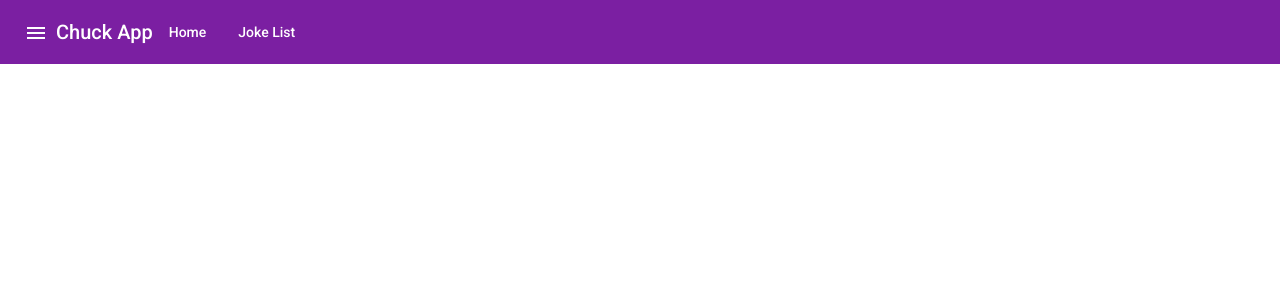
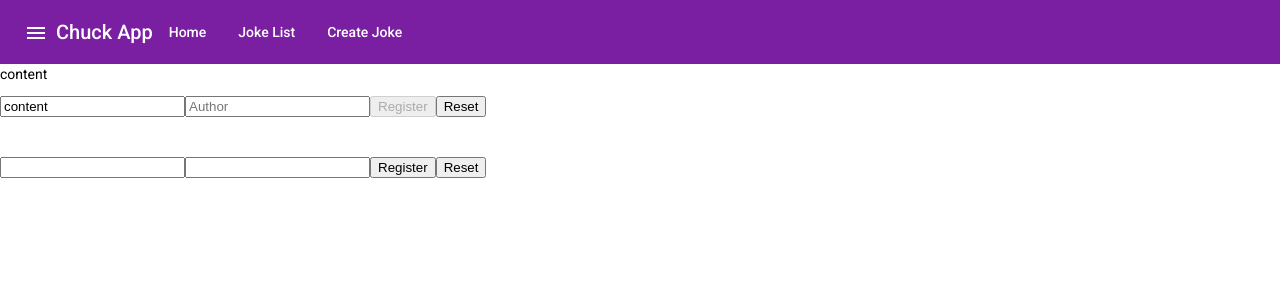
Before and after one commit to alexandruminzatanu/angular-intermediate-11-08-2022, an Angular app in the folder chuck-app/: page /create in a window 1280 px wide. Before the commit this address led to /. Shown: the top 300 px of the page. Built offline with nearby package versions, Linux system fonts and the light colour scheme.

Commit message:
added forms

```diff
--- a/chuck-app/src/app/app-routing.module.ts
+++ b/chuck-app/src/app/app-routing.module.ts
@@ -1,3 +1,4 @@
+import { JokeCreateComponent } from './joke-create/joke-create.component';
 import { NgModule } from '@angular/core';
 import { RouterModule, Routes } from '@angular/router';
 import { HomeProtectionGuard } from './home-protection.guard';
@@ -15,6 +16,10 @@ const routes: Routes = [
     component: LoginComponent
   },
   {
+    path: 'create',
+    component: JokeCreateComponent
+  },
+  {
     path: 'chuck-list',
     loadChildren: () => import('./chuck-list/chuck-list.module').then(m => m.ChuckListModule)
   },
--- a/chuck-app/src/app/app.component.html
+++ b/chuck-app/src/app/app.component.html
@@ -7,6 +7,8 @@
   <a mat-button routerLink="home">Home</a>
 
   <a mat-button routerLink="chuck-list">Joke List</a>
+
+  <a mat-button routerLink="create">Create Joke</a>
 </mat-toolbar>
 
 
--- /dev/null
+++ b/chuck-app/src/app/joke-create/joke-create.component.html
@@ -0,0 +1,48 @@
+<p> {{ joke }} </p>
+
+<!-- <input [ngModel]="joke" (ngModelChange)="jokeChange($event)"> -->
+
+<form #newJokeForm="ngForm" (ngSubmit)="onSubmit(newJokeForm)">
+    <input
+      type="text"
+      placeholder="Joke"
+      required
+      minlength="4"
+      [(ngModel)]="joke"
+      name="joke"
+      #writtenJoke="ngModel"
+    />
+    <div *ngIf="!writtenJoke.valid && writtenJoke.touched">Joke is required!</div>
+    <div *ngIf="writtenJoke.errors && writtenJoke.errors['minlength']">
+      Joke be at least 4 characters long.
+    </div>
+
+    <input
+      type="text"
+      placeholder="Author"
+      required
+      [(ngModel)]="author"
+      name="author"
+      #jokeAuthor="ngModel"
+    />
+    <div *ngIf="!jokeAuthor.valid && jokeAuthor.touched">Author is required!</div>
+
+    <button type="submit" [disabled]="!newJokeForm.form.valid">Register</button>
+    <button type="button" (click)="newJokeForm.reset()">Reset</button>
+  </form>
+  <br><br>
+
+  <form [formGroup]="formGroup" (ngSubmit)="onSubmitReactive()">
+    <input formControlName="joke">
+    <div *ngIf="!formGroup.controls['joke'].valid && formGroup.controls['joke'].touched">Joke is required!</div>
+    <div *ngIf="formGroup.controls['joke'].errors && formGroup.controls['joke'].errors['minlength']">
+      Joke be at least 4 characters long.
+    </div>
+
+    <input formControlName="author">
+    <div *ngIf="!formGroup.controls['author'].valid && formGroup.controls['author'].touched">Author is required!</div>
+    <div *ngIf="formGroup.controls['author'].errors && formGroup.controls['author'].errors['badAuthor']">Author must not be Bruce Lee! </div>
+
+    <button type="submit">Register</button>
+    <button type="button" (click)="resetForm()">Reset</button>
+  </form>
--- /dev/null
+++ b/chuck-app/src/app/joke-create/joke-create.component.ts
@@ -0,0 +1,53 @@
+import { Component, OnInit } from '@angular/core';
+import { AbstractControl, FormControl, FormGroup, ValidationErrors, ValidatorFn, Validators } from '@angular/forms';
+import { debounceTime } from 'rxjs';
+
+@Component({
+  selector: 'app-joke-create',
+  templateUrl: './joke-create.component.html',
+  styleUrls: ['./joke-create.component.scss'],
+})
+export class JokeCreateComponent implements OnInit {
+  joke: string = 'content';
+  author: string = '';
+
+  formGroup: FormGroup = new FormGroup({
+    joke: new FormControl('', [Validators.required, Validators.minLength(4)]),
+    author: new FormControl('', [Validators.required, this.customValidator()]),
+  });
+
+  constructor() {}
+
+  ngOnInit(): void {
+    this.formGroup.controls['author'].valueChanges.pipe(debounceTime(2000)).subscribe((value) => {
+      console.log(value);
+    });
+
+    this.formGroup.controls['joke'].statusChanges.subscribe((value) => {
+      console.log(this.formGroup.controls['joke']);
+    });
+  }
+
+  jokeChange(value: string) {
+    console.log(value);
+  }
+
+  onSubmit(value: any) {
+    console.log(value);
+  }
+
+  onSubmitReactive() {
+    console.log(this.formGroup);
+  }
+
+  resetForm() {
+    this.formGroup.reset();
+  }
+
+  customValidator(): ValidatorFn {
+    return (control: AbstractControl): ValidationErrors | null => {
+      const isValid = control.value === 'Bruce Lee';
+      return isValid ? { badAuthor: { } } : null;
+    }
+  }
+}
```
Also changed, not shown: chuck-app/src/app/app.module.ts (+7 -2 lines), chuck-app/src/app/joke-create/joke-create.component.scss (added), 1 other file (tests, documents, lock files or other folders).
